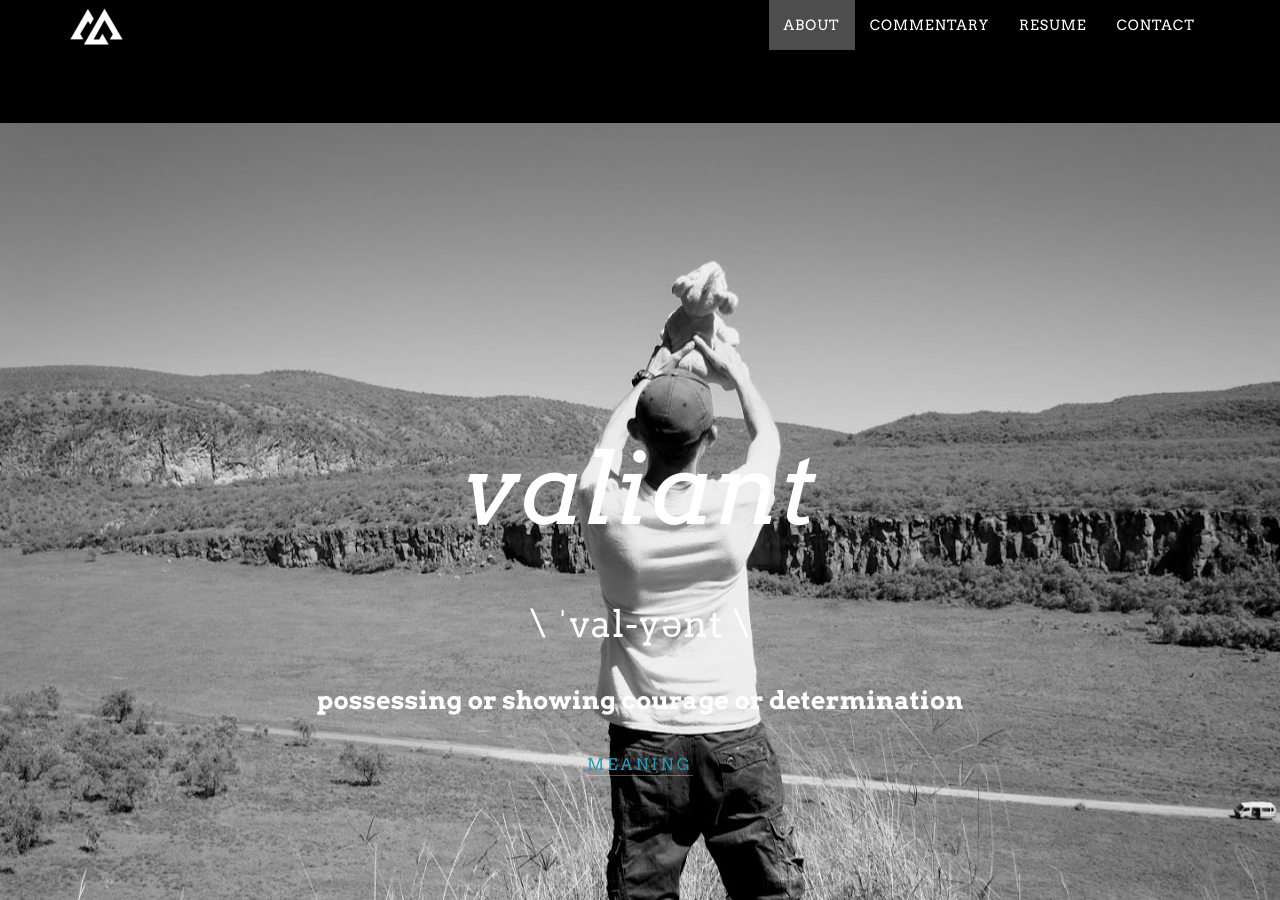
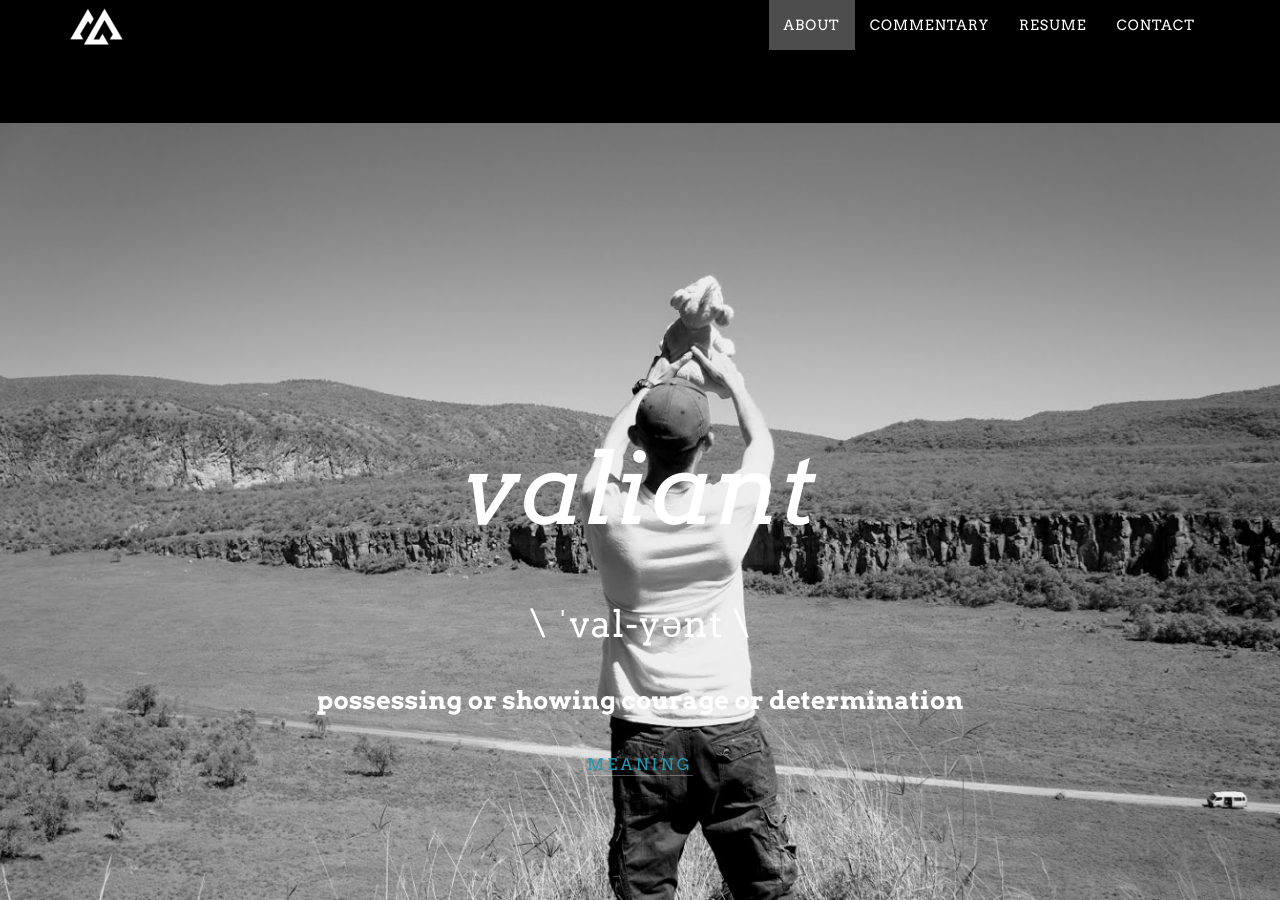
Before and after one commit to dustinwmooney/dustinmooney.website, a Jekyll site: the page built from index.html, in a window 1280 px wide and 900 px high, scrolled down 1546 px. Built offline with Jekyll 4.4.1, drawn with Linux system fonts in a browser that asks for light colours; nearby versions of some CDN libraries.

Commit message:
image path fix

```diff
--- a/_includes/css/grayscale.css
+++ b/_includes/css/grayscale.css
@@ -178,7 +178,7 @@ a:focus {
     padding: 100px 0;
     text-align: center;
     color: #fff;
-    background: url(/img/intro-bg.jpg) no-repeat center center scroll;
+    background: url(./img/intro-bg.jpg) no-repeat center center scroll;
     -webkit-background-size: cover;
     -moz-background-size: cover;
     background-size: cover;
@@ -303,7 +303,7 @@ a:focus {
     width: 100%;
     padding: 50px 0;
     color: #fff;
-    background: url(/img/downloads-bg.jpg) no-repeat center center scroll;
+    background: url(./img/downloads-bg.jpg) no-repeat center center scroll;
     background-color: {{ site.color.primary-dark }};
     -webkit-background-size: cover;
     -moz-background-size: cover;
@@ -315,7 +315,7 @@ a:focus {
     width: 100%;
     padding: 50px 0;
     color: #fff;
-    background: url(/img/dustin.jpg) no-repeat center center scroll;
+    background: url(./img/dustin.jpg) no-repeat center center scroll;
     background-color: {{ site.color.primary-dark }};
     -webkit-background-size: cover;
     -moz-background-size: cover;
--- a/_includes/download.html
+++ b/_includes/download.html
@@ -1,6 +1,6 @@
     <!-- Download Section -->
     <section id="download" class="content-section text-center">
-        <div class="download-section" style="background: url({{ "/img/downloads-bg.jpg" | relative_url }}) no-repeat center center scroll;">
+        <div class="download-section">
             <div class="container">
                 <div class="col-lg-8 col-lg-offset-2">
                     <h2>The Pressing Issues</h2>
--- a/_includes/header.html
+++ b/_includes/header.html
@@ -1,5 +1,5 @@
     <!-- Intro Header -->
-    <header class="intro" style="background: url({{ "/img/intro-bg.jpg" | relative_url }}) no-repeat top center scroll; background-size: cover;">
+    <header class="intro">
         <div class="intro-body">
             <div class="container">
                 <div class="row">
--- a/_includes/meaning.html
+++ b/_includes/meaning.html
@@ -1,6 +1,6 @@
 <!-- Meaning Section -->
 <section id="meaning" class="content-section text-center">
-	<div class="meaning-section" style="background: url({{ "/img/dustin.jpg" | relative_url }}) no-repeat center center scroll;">
+	<div class="meaning-section">
 		<div class="container">
 			<div class="col-lg-8 col-lg-offset-2">
 				<h1>valiant</h1>
```
